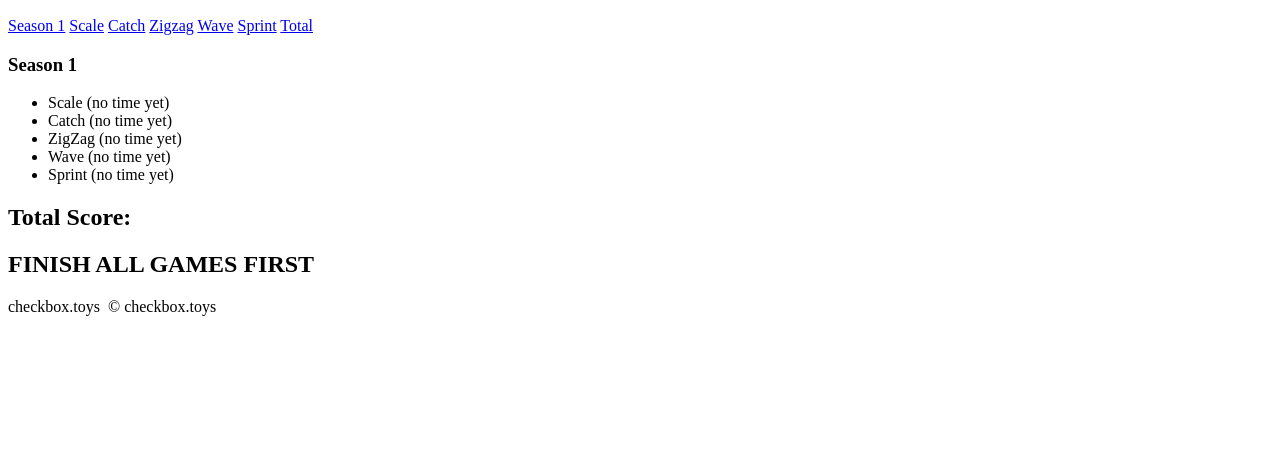
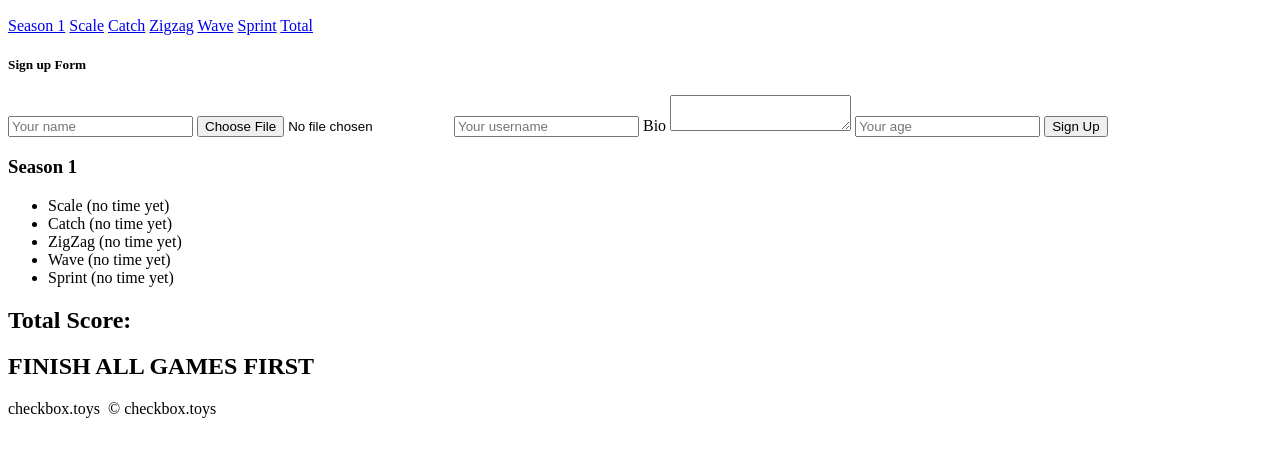
Before and after one commit to ornerykiwi/wireframe_and_html_page, a plain HTML site: page season1.html in a window 1280 px wide. Shown: the part 50-506 px from the top of the page. Drawn offline with Linux system fonts and the light colour scheme.

Commit message:
finish extensions

```diff
--- a/season1.html
+++ b/season1.html
@@ -16,6 +16,19 @@
             <a href="#">Wave</a>
             <a href="#">Sprint</a>
             <a href="#">Total</a>
+            <div class="contact__form">
+                <!-- Our form will go here -->
+                 <h5>Sign up Form</h5>
+                <form>
+                    <input type="text" name="name" placeholder="Your name" id="name">
+                    <input type="file" name="profile picture" placeholder="Your profile picture" id="profile picture" accept=".png">
+                    <input type="bio" name="userbio" placeholder="Your username" id="username">
+                    <label for="bio">Bio</label>
+                    <textarea id="bio" name="bio"></textarea>
+                    <input type="number" name="age" placeholder="Your age" id="age">
+                    <button type="submit">Sign Up</button>
+                </form>
+            </div>
         </nav>
         <h3>Season 1</h3>
     </header>
```
